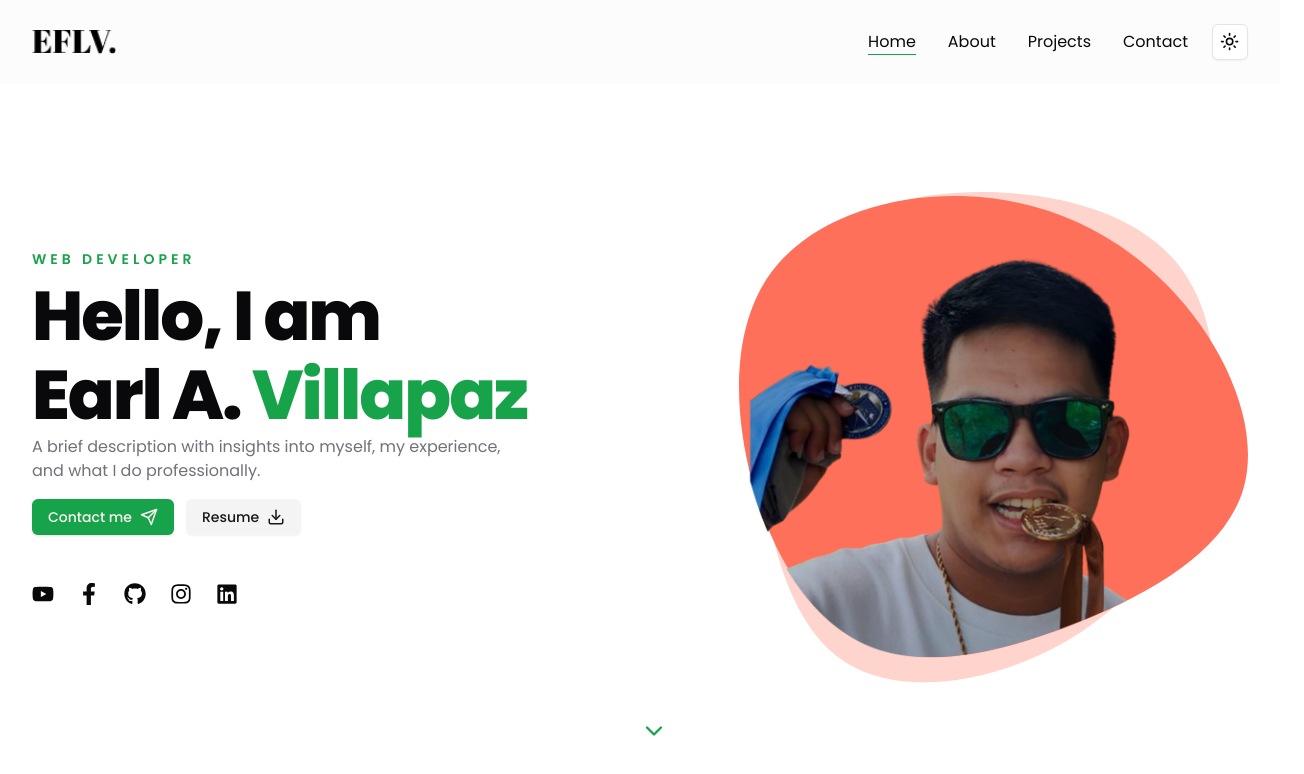
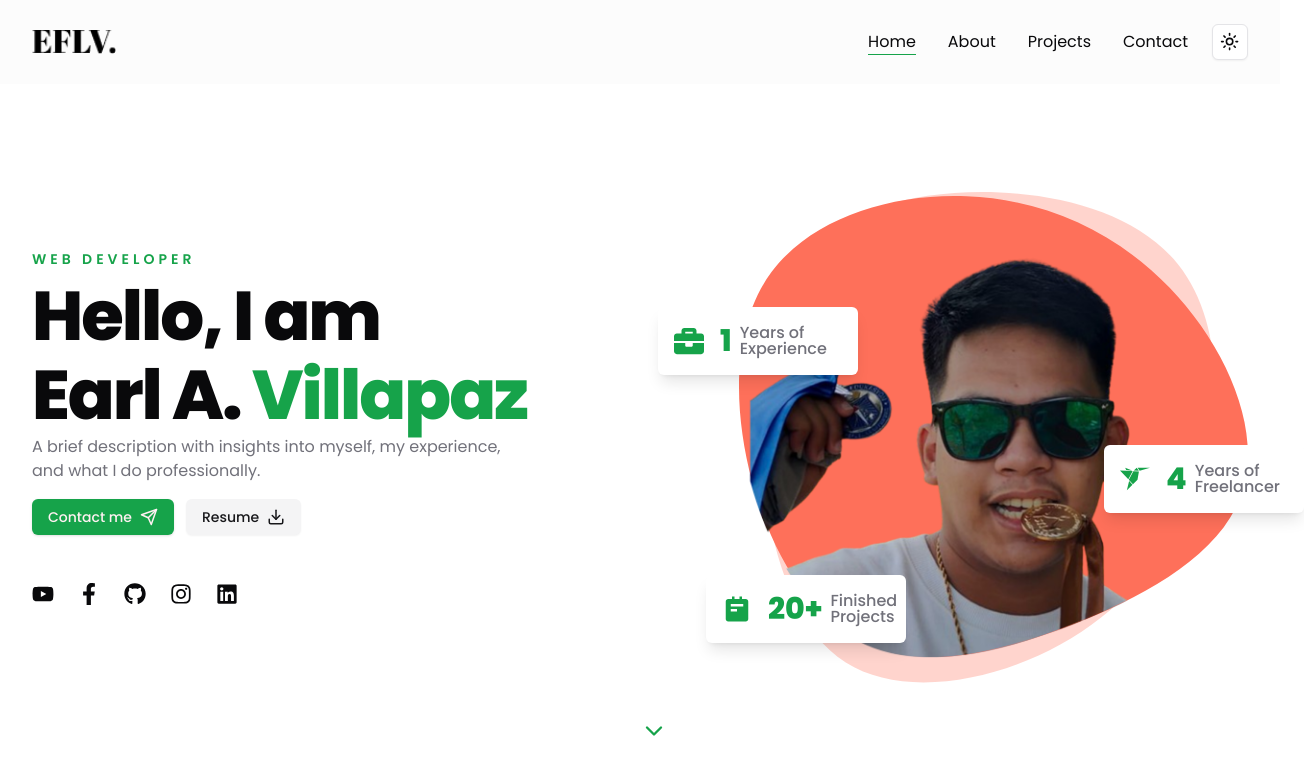
Before and after one commit to iEarlG/static-eflv, a Next.js app: page / in a window 1280 px wide. Shown: the top 774 px of the page, 1304 px wide, since content can reach past the window. Built offline with nearby package versions, Linux system fonts and the light colour scheme.

Commit message:
15: DevBadge

```diff
--- a/components/Badge.tsx
+++ /dev/null
@@ -1,10 +0,0 @@
-
-import { Badge } from "@/components/ui/badge";
-
-export const DevBadge = () => {
-    return (
-        <Badge>
-            Badge
-        </Badge>
-    );
-}
--- /dev/null
+++ b/components/DevBadge.tsx
@@ -0,0 +1,40 @@
+"use client"
+
+import CountUp from "react-countup";
+
+import { cn } from "@/lib/utils";
+
+import { Badge } from "@/components/ui/badge";
+
+interface DevBadgeProps {
+    label: string;
+    count: number;
+    endcountText?: string;
+    icon: React.ReactNode;
+    containerStyles?: string;
+};
+
+export const DevBadge = ({
+    label,
+    count,
+    endcountText,
+    icon,
+    containerStyles,
+}: DevBadgeProps) => {
+    return (
+        <div className={cn("z-10 w-[200px] h-[68px] flex items-center gap-x-4 bg-white dark:backdrop-blur-[44px] shadow-lg p-4 rounded-md",containerStyles)}>
+            <div className="text-3xl text-primary">{icon}</div>
+            <div className="flex items-center gap-x-2">
+                <div className="text-3xl leading-none font-bold text-primary">
+                    <CountUp
+                        end={count}
+                        delay={1}
+                        duration={4}
+                    />
+                    {endcountText}
+                </div>
+                <span className="max-w-[70px] leading-none font-medium text-muted-foreground">{label}</span>
+            </div>
+        </div>
+    );
+}
--- a/components/Hero.tsx
+++ b/components/Hero.tsx
@@ -1,10 +1,15 @@
 
 import Link from "next/link";
-import { ArrowDown, Download, Send, ChevronDown} from "lucide-react";
+import { Download, Send, ChevronDown} from "lucide-react";
+import { FaBriefcase } from "react-icons/fa";
+import { SiFreelancer } from "react-icons/si";
+import { BiSolidNotepad } from "react-icons/bi";
 
 import { Button } from "@/components/ui/button";
 import { Socials } from "@/components/Socials";
 import { DeveloperImg } from "@/components/DeveloperImg";
+import { DevBadge } from "@/components/DevBadge";
+
 
 export const Hero = () => {
     return (
@@ -36,6 +41,25 @@ export const Hero = () => {
                         />
                     </div>
                     <div className="hidden xl:flex relative">
+                        <DevBadge
+                            count={1}
+                            label="Years of Experience"
+                            icon={<FaBriefcase />}
+                            containerStyles="absolute top-[24%] -left-[5rem]"
+                        />
+                        <DevBadge
+                            count={4}
+                            label="Years of Freelancer"
+                            icon={<SiFreelancer />}
+                            containerStyles="absolute top-[54%] -right-14"
+                        />
+                        <DevBadge
+                            count={20}
+                            endcountText="+"
+                            label="Finished Projects"
+                            icon={<BiSolidNotepad />}
+                            containerStyles="absolute top-[82%] -left-[2rem]"
+                        />
                         <div className="bg-hero_shape3 dark:bg-hero_shape2 w-[500px] h-[500px] absolute bg-no-repeat -top-1 -right-2" />
                         <DeveloperImg
                             imgSrc="/eflv.png"
```
